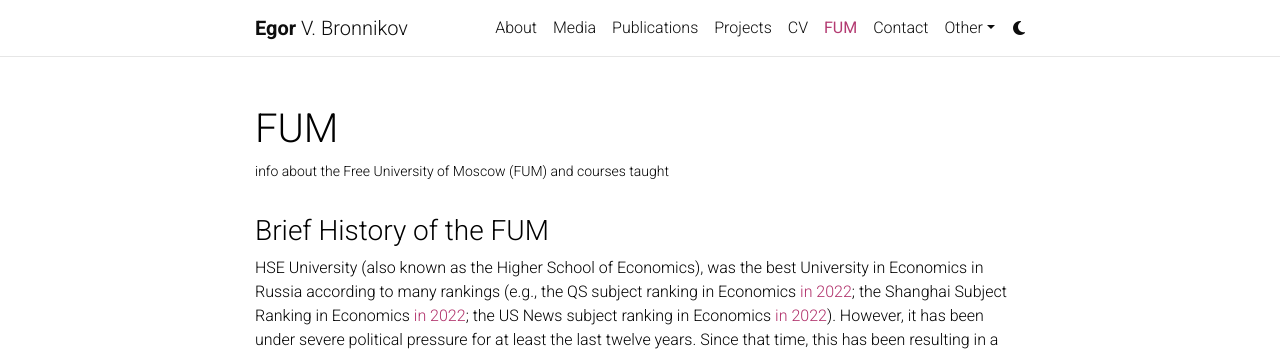
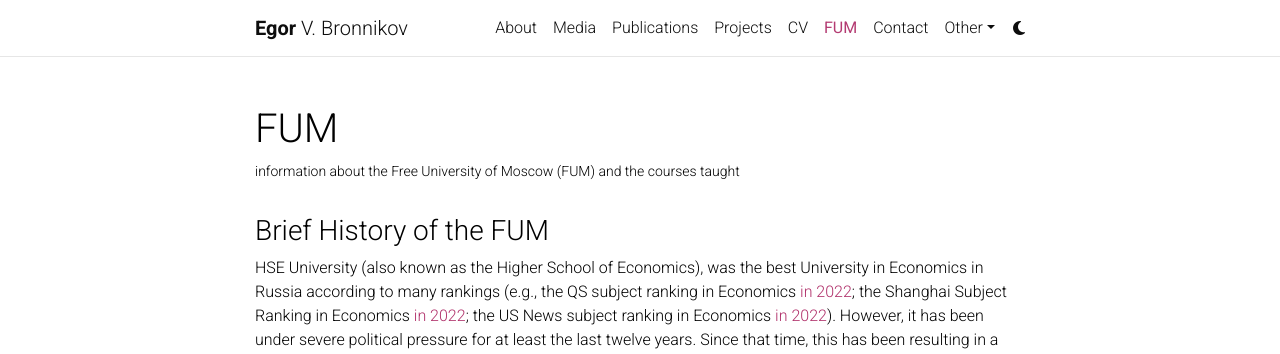
Before and after one commit to egorbronnikov/egorbronnikov.github.io, a Jekyll site: the page built from _pages/teaching.md, in a window 1280 px wide and 900 px high. Shown: the top 354 px of the window. Built offline with Jekyll 4.4.1, drawn with Linux system fonts in a browser that asks for light colours; comment, search, counter and statistics services are not loaded; a style sheet for code colours, icons or effects is not loaded.

Commit message:
Update teaching.md

```diff
--- a/_pages/teaching.md
+++ b/_pages/teaching.md
@@ -2,7 +2,7 @@
 layout: teaching
 permalink: /teaching/
 title: FUM
-description: info about the Free University of Moscow (FUM) and courses taught
+description: information about the Free University of Moscow (FUM) and the courses taught
 nav: true
 nav_order: 4
 Syllabus_1_pdf: example_pdf.pdf
```
